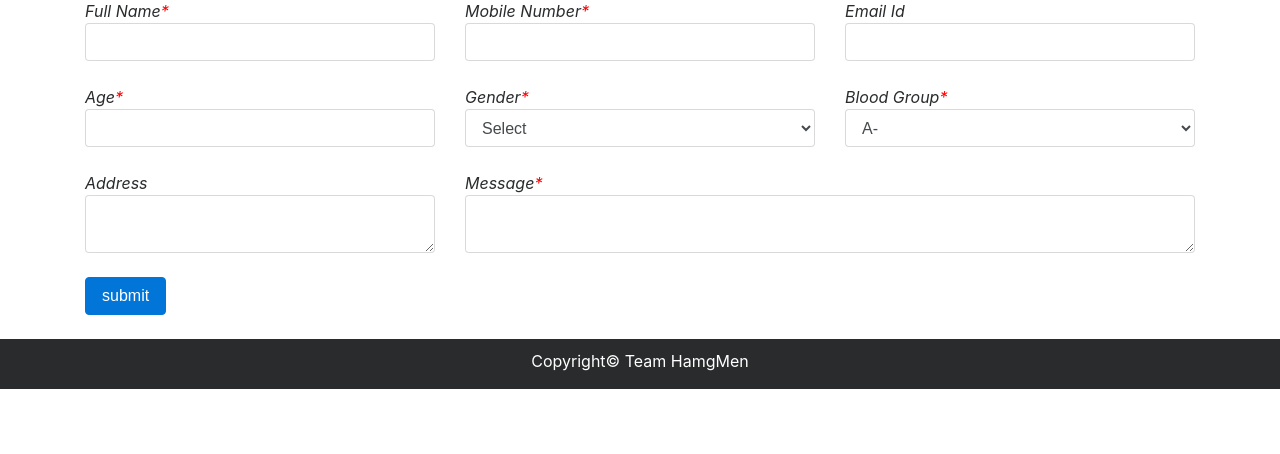
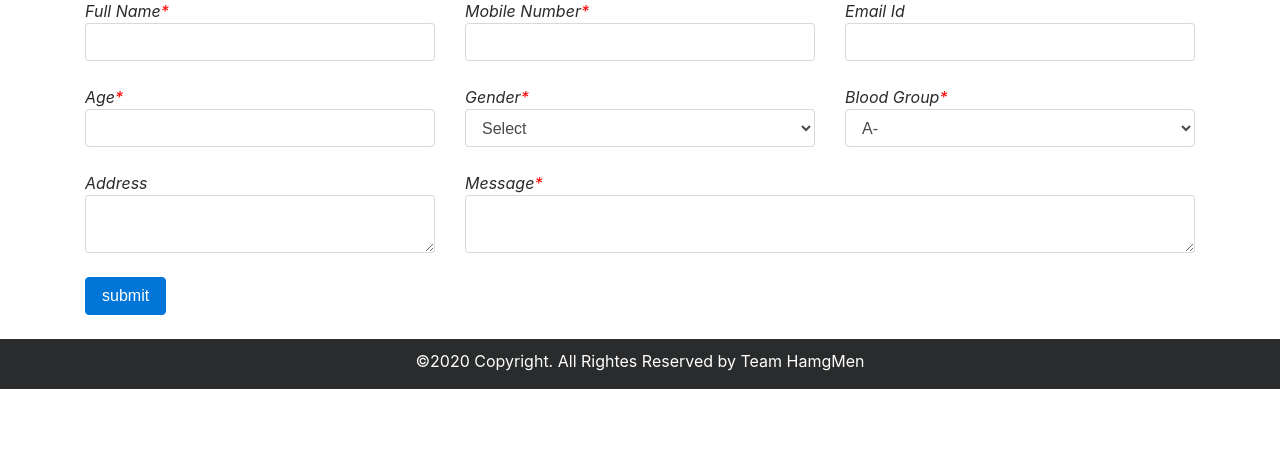
Before and after one commit to M-Israk-Ahmed/Web-Project, a PHP site: page /become-donar.php in a window 1280 px wide. Shown: the part 205-659 px from the top of the page. Run offline with PHP 8.4, Linux system fonts and the light colour scheme; data comes from the database, SQL or seed files in the repository; data that the repository does not hold is empty.

Commit message:
Update footer.php

```diff
--- a/blood_bank_project/includes/footer.php
+++ b/blood_bank_project/includes/footer.php
@@ -2,7 +2,7 @@
 
   <footer style="height:50px ;background-color:#292b2c" >
         <div >
-           <center> <p style="color:white;padding:10px"> Copyright&copy Team HamgMen</p></center>
+           <center> <p style="color:white;padding:10px"> &copy2020 Copyright. All Rightes Reserved by Team HamgMen</p></center>
         </div>
     </footer>
 	<!--" color:white;
```
